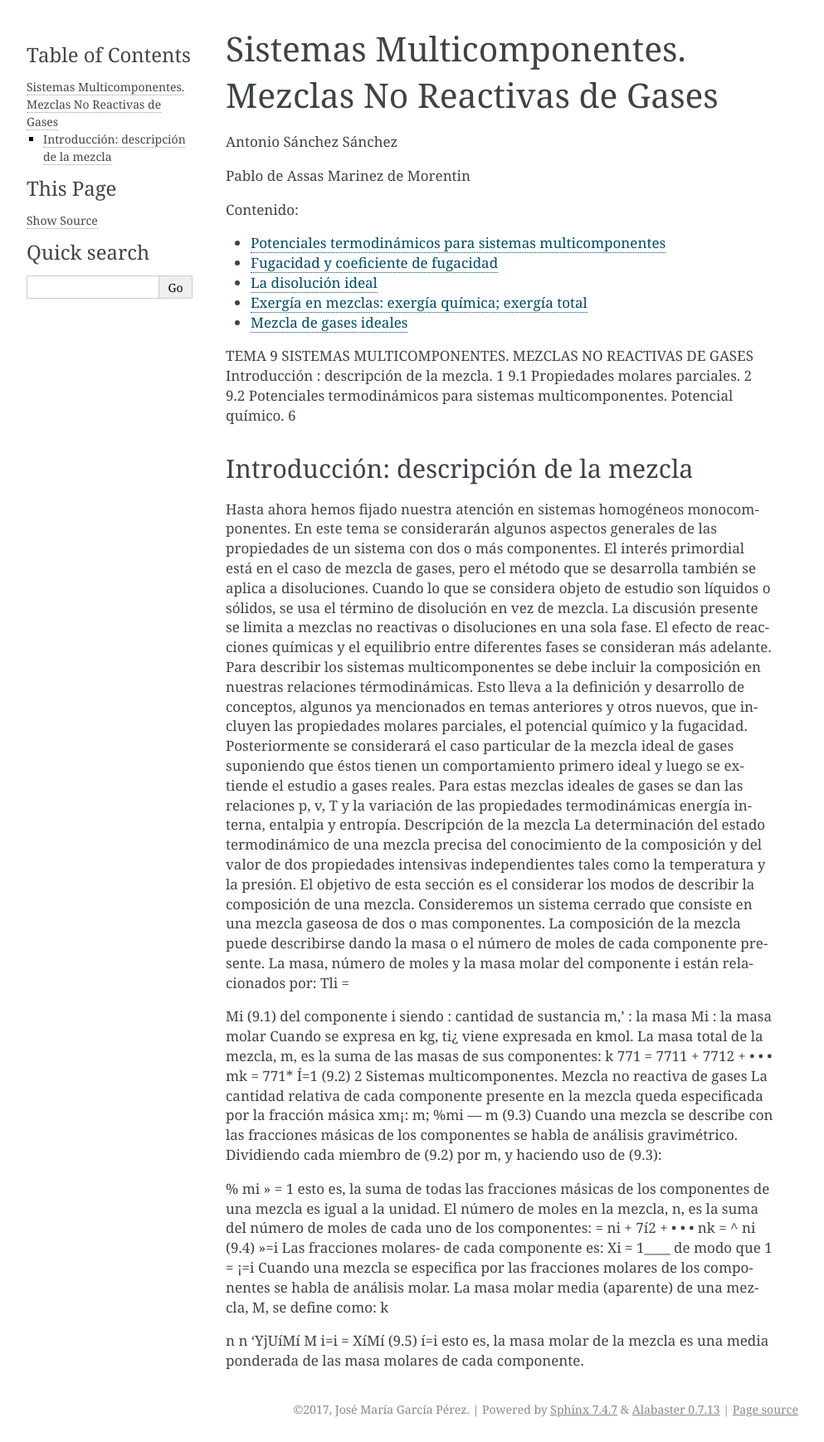
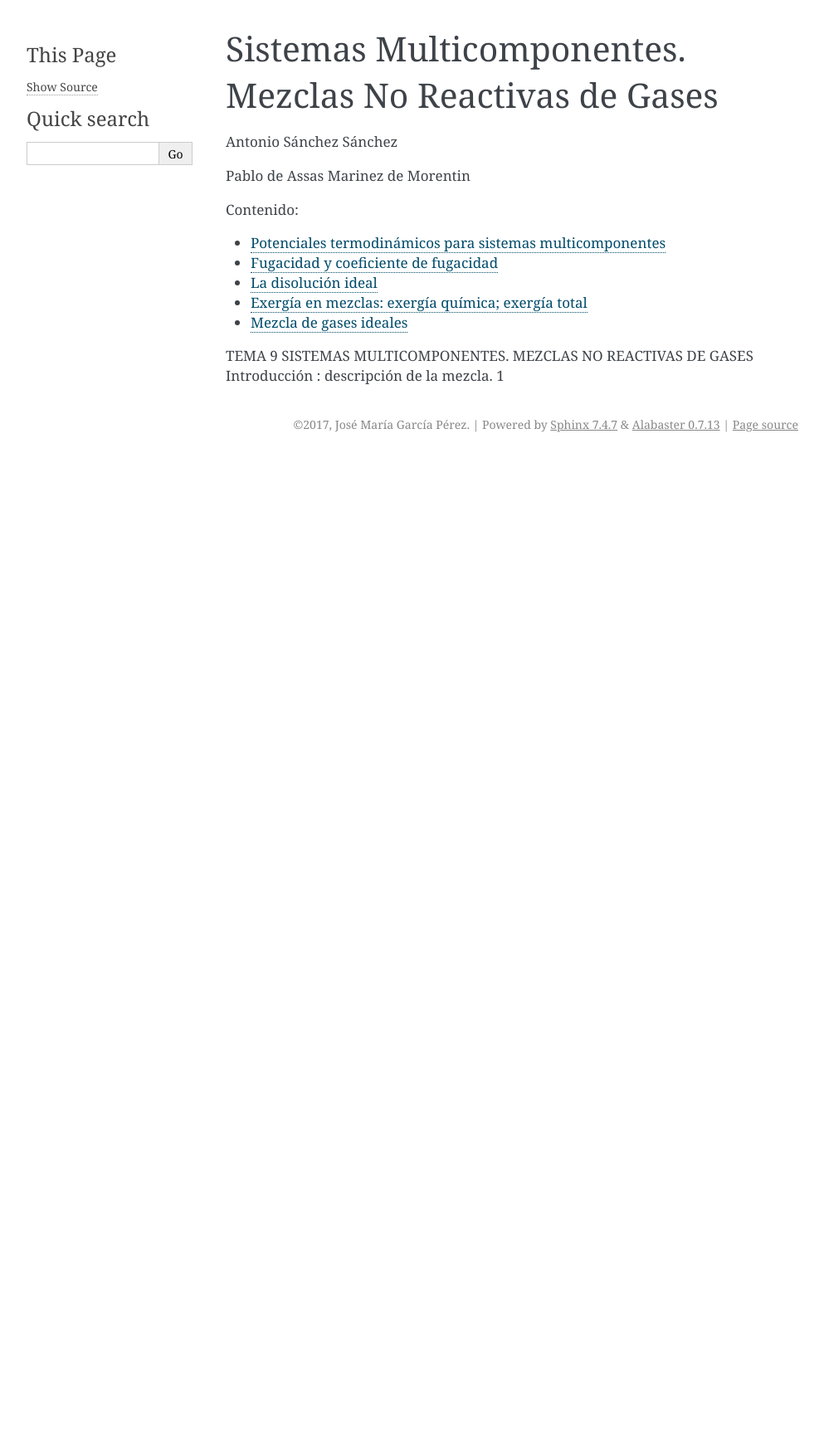
Before and after one commit to mantielero/termodinamica, a Sphinx documentation site: the page built from source/multicomponentes.rst, in a window 1280 px wide. Shown: the whole page at 83% size, without its empty margins (148-1141 px from the left). Built offline with Sphinx 7.4.7, drawn with Linux system fonts in a browser that asks for light colours; pages that are not in the unit, such as notebooks, are missing from menus; after the commit the page ends 900 px from its top, so only the background shows below that.

Commit message:
Update multicomponentes.rst

```diff
--- a/source/multicomponentes.rst
+++ b/source/multicomponentes.rst
@@ -22,63 +22,3 @@ Pablo de Assas Marinez de Morentin
 TEMA 9
 SISTEMAS MULTICOMPONENTES. MEZCLAS NO REACTIVAS DE GASES
 Introducción : descripción de la mezcla.	1
-9.1	Propiedades molares parciales.	2
-9.2	Potenciales termodinámicos para sistemas multicomponentes. Potencial químico.	6
-
-
-
-Introducción: descripción de la mezcla
---------------------------------------
-
-Hasta ahora hemos fijado nuestra atención en sistemas homogéneos monocomponentes. En este tema se considerarán algunos aspectos generales de las propiedades de un sistema con dos o más componentes. El interés primordial está en el caso de mezcla de gases, pero el método que se desarrolla también se aplica a disoluciones. Cuando lo que se considera objeto de estudio son líquidos o sólidos, se usa el término de disolución en vez de mezcla. La discusión presente se limita a mezclas no reactivas o disoluciones en una sola fase. El efecto de reacciones químicas y el equilibrio entre diferentes fases se consideran más adelante.
-Para describir los sistemas multicomponentes se debe incluir la composición en nuestras relaciones térmodinámicas. Esto lleva a la definición y desarrollo de conceptos, algunos ya mencionados en temas anteriores y otros nuevos, que incluyen las propiedades molares parciales, el potencial químico y la fugacidad. Posteriormente se considerará el caso particular de la mezcla ideal de gases suponiendo que éstos tienen un comportamiento primero ideal y luego se extiende el estudio a gases reales. Para estas mezclas ideales de gases se dan las relaciones p, v, T y la variación de las propiedades termodinámicas energía interna, entalpia y entropía.
-Descripción de la mezcla
-La determinación del estado termodinámico de una mezcla precisa del conocimiento de la composición y del valor de dos propiedades intensivas independientes tales como la temperatura y la presión. El objetivo de esta sección es el considerar los modos de describir la composición de una mezcla.
-Consideremos un sistema cerrado que consiste en una mezcla gaseosa de dos o mas componentes. La composición de la mezcla puede describirse dando la masa o el número de moles de cada componente presente. La masa, número de moles y la masa molar del componente i están relacionados por:
-Tli =
-
-Mi
-(9.1)
-del componente i
-siendo
-: cantidad de sustancia m,' : la masa Mi : la masa molar
-Cuando se expresa en kg, ti¿ viene expresada en kmol.
-La masa total de la mezcla, m, es la suma de las masas de sus componentes:
-k
-771 = 7711 + 7712 + • • • mk =	771*
-Í=1
-(9.2)
-2
-Sistemas multicomponentes. Mezcla no reactiva de gases
-La cantidad relativa de cada componente presente en la mezcla queda especificada por la fracción másica xm¡:
-m;
-%mi —
-m
-(9.3)
-Cuando una mezcla se describe con las fracciones másicas de los componentes se habla de análisis gravimétrico.
-Dividiendo cada miembro de (9.2) por m, y haciendo uso de (9.3):
-
-% mi
-» = 1
-esto es, la suma de todas las fracciones másicas de los componentes de una mezcla es igual a la unidad.
-El número de moles en la mezcla, n, es la suma del número de moles de cada uno de los componentes:
-= ni + 7í2 + • • • nk = ^ ni
-(9.4)
-»=i
-Las fracciones molares- de cada componente es:
-Xi =
-1____
-de modo que 1 =
-¡=i
-Cuando una mezcla se especifica por las fracciones molares de los componentes se habla de análisis molar.
-La masa molar media (aparente) de una mezcla, M, se define como:
-k
-
-n n
-'YjUíMí
-M
-i=i
-= XíMí
-(9.5)
-í=i
-esto es, la masa molar de la mezcla es una media ponderada de las masa molares de cada componente.
```
